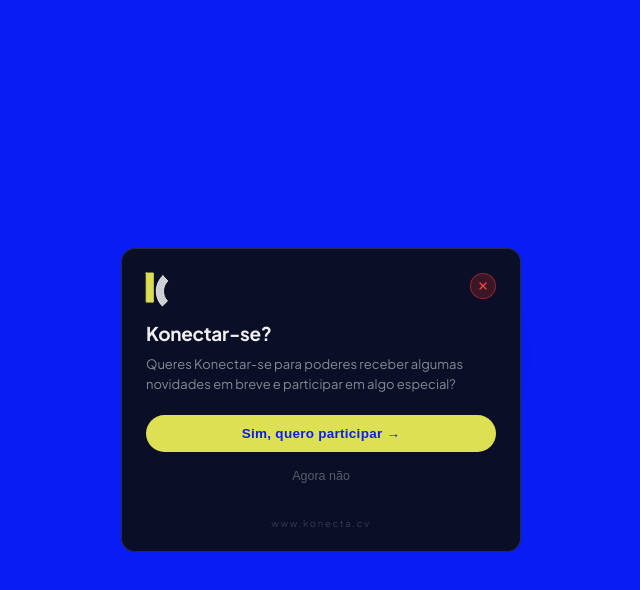
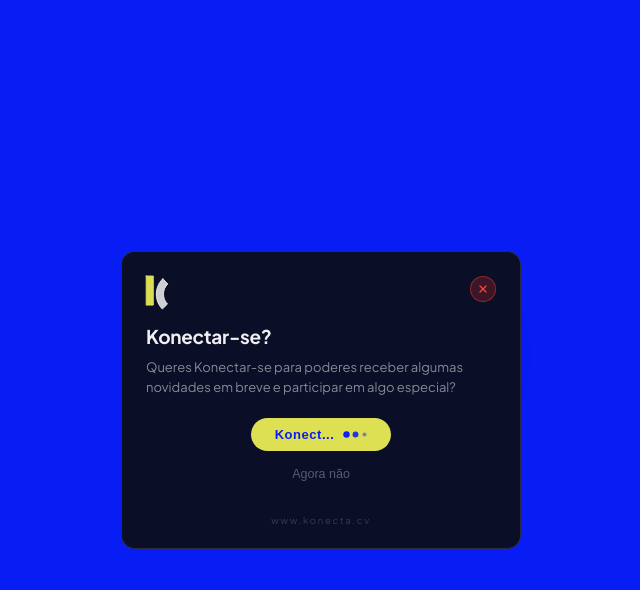
Before and after one commit to nextivaldino/konecta.cv, a Next.js app: page / in a window 1280 px wide. Both pictures are taken after a click on the button "Konect-se". Shown: the top 590 px of the page, without its empty margins (319-959 px from the left). Built offline with nearby package versions, Linux system fonts and the light colour scheme.

Commit message:
feat: compact pill button with Konect... and animated pulsing dots

```diff
--- a/src/components/KonectaModal.tsx
+++ b/src/components/KonectaModal.tsx
@@ -303,36 +303,68 @@ export default function KonectaModal({
                     Queres Konectar-se para poderes receber algumas novidades em breve e participar em algo especial?
                   </p>
 
-                  <button
+                  {/* Botão menor estilo pílula com "Konect..." e bolinhas pulsantes */}
+                  <div style={{ display: 'flex', flexDirection: 'column', alignItems: 'center', gap: 10, marginBottom: 8 }}>
+                    <motion.button
                       onClick={() => setStep('form')}
+                      whileHover={{ scale: 1.03 }}
+                      whileTap={{ scale: 0.97 }}
                       style={{
-                      display: 'block',
-                      width: '100%',
-                      padding: '11px 20px',
-                      borderRadius: 999, // estilo pílula
+                        display: 'inline-flex',
+                        alignItems: 'center',
+                        justifyContent: 'center',
+                        gap: 10,
+                        padding: '9px 24px',
+                        borderRadius: 999, // pílula
                         background: '#dee054',
                         color: '#081DF4',
                         fontWeight: 700,
-                      fontSize: 13.5,
-                      letterSpacing: '0.02em',
+                        fontSize: 13,
+                        letterSpacing: '0.04em',
                         border: 'none',
                         cursor: 'pointer',
-                      marginBottom: 8,
                         boxShadow: 'none',
-                      transition: 'filter 0.2s, transform 0.15s',
+                        transition: 'filter 0.2s',
                       }}
                       onMouseEnter={e => (e.currentTarget.style.filter = 'brightness(1.06)')}
                       onMouseLeave={e => (e.currentTarget.style.filter = 'none')}
                     >
-                    Sim, quero participar →
-                  </button>
+                      <span>Konect...</span>
+
+                      {/* 3 Bolinhas a piscar / carregar */}
+                      <span style={{ display: 'inline-flex', alignItems: 'center', gap: 4 }}>
+                        {[0, 1, 2].map(dotIndex => (
+                          <motion.span
+                            key={dotIndex}
+                            style={{
+                              width: 5,
+                              height: 5,
+                              borderRadius: '50%',
+                              backgroundColor: '#081DF4',
+                              display: 'inline-block',
+                            }}
+                            animate={{
+                              scale: [0.7, 1.3, 0.7],
+                              opacity: [0.35, 1, 0.35],
+                            }}
+                            transition={{
+                              duration: 1.1,
+                              repeat: Infinity,
+                              ease: 'easeInOut',
+                              delay: dotIndex * 0.22,
+                            }}
+                          />
+                        ))}
+                      </span>
+                    </motion.button>
+                  </div>
 
                   <button
                     onClick={handleClose}
                     style={{
                       display: 'block',
                       width: '100%',
-                      padding: '9px 24px',
+                      padding: '8px 24px',
                       borderRadius: 999, // estilo pílula
                       background: 'transparent',
                       border: 'none',
@@ -340,6 +372,7 @@ export default function KonectaModal({
                       fontSize: 12.5,
                       cursor: 'pointer',
                       transition: 'color 0.2s',
+                      textAlign: 'center',
                     }}
                     onMouseEnter={e => (e.currentTarget.style.color = 'rgba(239,239,239,0.7)')}
                     onMouseLeave={e => (e.currentTarget.style.color = 'rgba(239,239,239,0.35)')}
```
Lines whose indentation alone changed are shown as unchanged.
